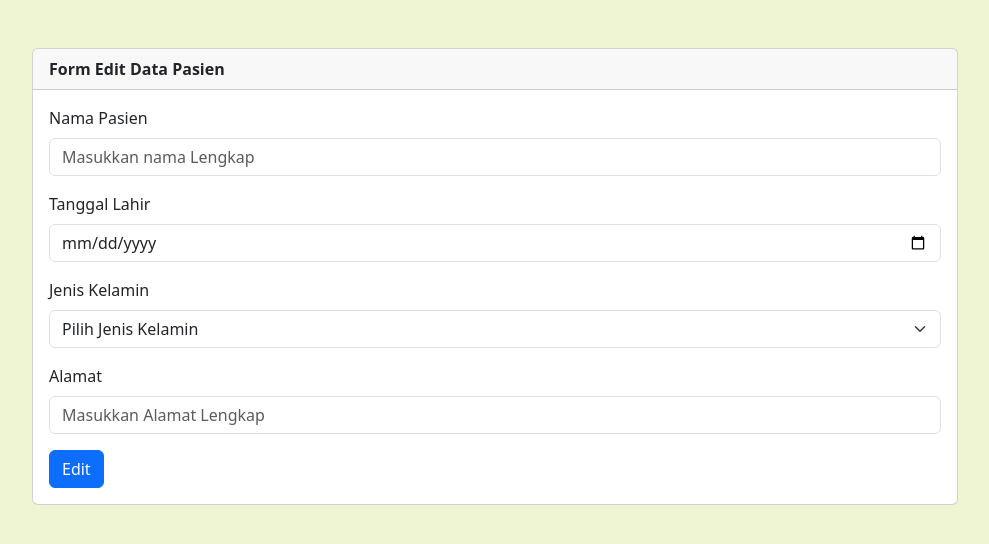
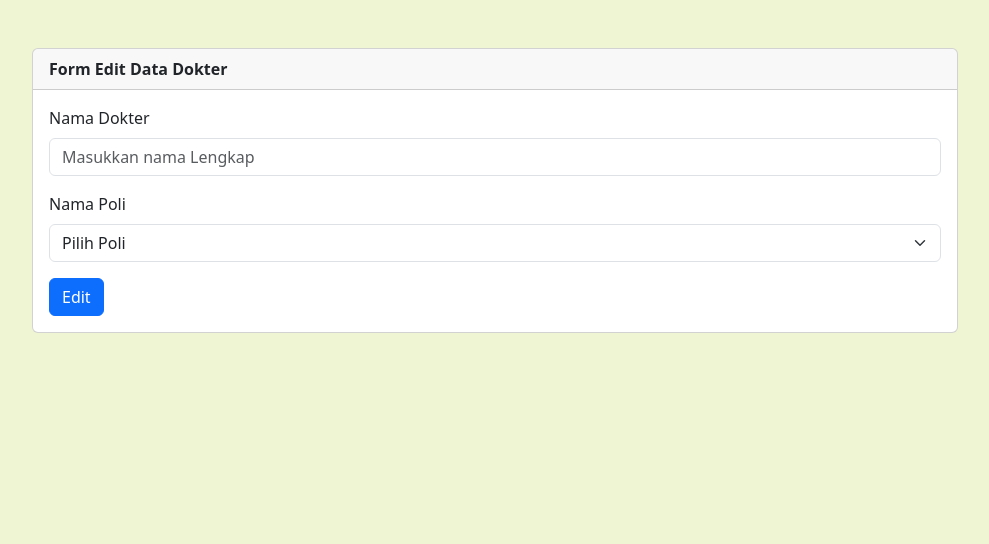
Before and after one commit to is61b/PRAKOM2025, a PHP site: page /dokter/edit.php?id=1 in a window 1280 px wide. Shown: the part 56-600 px from the top of the page, without its empty margins (145-1134 px from the left). Run offline with PHP 8.4, Linux system fonts and the light colour scheme; data that the repository does not hold is empty.

Commit message:
form edit dokter

```diff
--- a/dokter/edit.php
+++ b/dokter/edit.php
@@ -8,15 +8,13 @@ include("../koneksi.php");
 $id = $_GET["id"];
 
 #3. menjalankan query hapus
-$qry = mysqli_query($koneksi,"SELECT * FROM pasien WHERE pasienKlinik_ID = '$id'");
+$qry = mysqli_query($koneksi,"SELECT * FROM dokter WHERE Dokter_ID = '$id'");
 
 #4. memisahkan field/kolom tabel pasien menjadi data array
 $row = mysqli_fetch_array($qry);
 
-$nama = $row["Nama_pasienKlinik"];
-$tgl_lahir = $row["Tanggal_LahirPasien"];
-$jk = $row["Jenis_KelaminPasien"];
-$alamat = $row["Alamat_Pasien"];
+$nama = $row["Nama_Dokter"];
+$poli = $row["Poli_ID"];
 
 ?>
 <!DOCTYPE html>
@@ -40,33 +38,31 @@ $alamat = $row["Alamat_Pasien"];
             <div class="col-10 m-auto mt-5">
                 <div class="card">
                     <div class="card-header">
-                        <b>Form Edit Data Pasien</b>
+                        <b>Form Edit Data Dokter</b>
                     </div>
                     <div class="card-body">
                         <form method="post" action="proses_edit.php">
-                            <input type="hidden" value="<?=$id?>" name="idedit" id="">
                             <div class="mb-3">
-                                <label for="exampleInputEmail1" class="form-label">Nama Pasien</label>
-                                <input name="nama" value="<?=$nama?>" placeholder="Masukkan nama Lengkap" type="text" class="form-control" id="exampleInputEmail1"
-                                    aria-describedby="emailHelp">
+                                <label for="exampleInputEmail1" class="form-label">Nama Dokter</label>
+                                <input value="<?=$nama?>" name="nama" placeholder="Masukkan nama Lengkap" type="text" class="form-control"
+                                    id="exampleInputEmail1" aria-describedby="emailHelp">
                             </div>
+
                             <div class="mb-3">
-                                <label for="exampleInputPassword1" class="form-label">Tanggal Lahir</label>
-                                <input value="<?=$tgl_lahir?>" name="tgl" type="date" class="form-control" id="exampleInputPassword1">
-                            </div>
-                            <div class="mb-3">
-                                <label for="exampleInputPassword1" class="form-label">Jenis Kelamin</label>
-                                <select name="jk" class="form-select" aria-label="Default select example">
-                                    <option selected>Pilih Jenis Kelamin</option>
-                                    <option value="Laki-Laki" <?=($jk=="Laki-Laki") ? 'selected' : ''?>>Laki-Laki</option>
-                                    <option value="Perempuan" <?=($jk=="Perempuan") ? 'selected' : ''?>>Perempuan</option>
+                                <label for="exampleInputPassword1" class="form-label">Nama Poli</label>
+                                <select name="poli" class="form-select" aria-label="Default select example">
+                                    <option >Pilih Poli</option>
+                                    <?php
+                                        include('../koneksi.php');
+                                        $qry = mysqli_query($koneksi,"SELECT * FROM poli");
+                                        foreach ($qry as $row) {
+                                            ?>
+                                            <option <?php echo ($poli==$row['Poli_ID']) ? 'selected' : '' ?> value="<?=$row['Poli_ID']?>"><?=$row['Nama_Poli']?></option>
+                                            <?php
+                                        }
+                                    ?>
                                 </select>
                             </div>
-                            <div class="mb-3">
-                                <label for="exampleInputPassword1" class="form-label">Alamat</label>
-                                <input name="alamat" value="<?=$alamat?>" type="text" placeholder="Masukkan Alamat Lengkap" class="form-control" id="exampleInputPassword1">
-                            </div>
-
                             <button type="submit" class="btn btn-primary">Edit</button>
                         </form>
 
```
